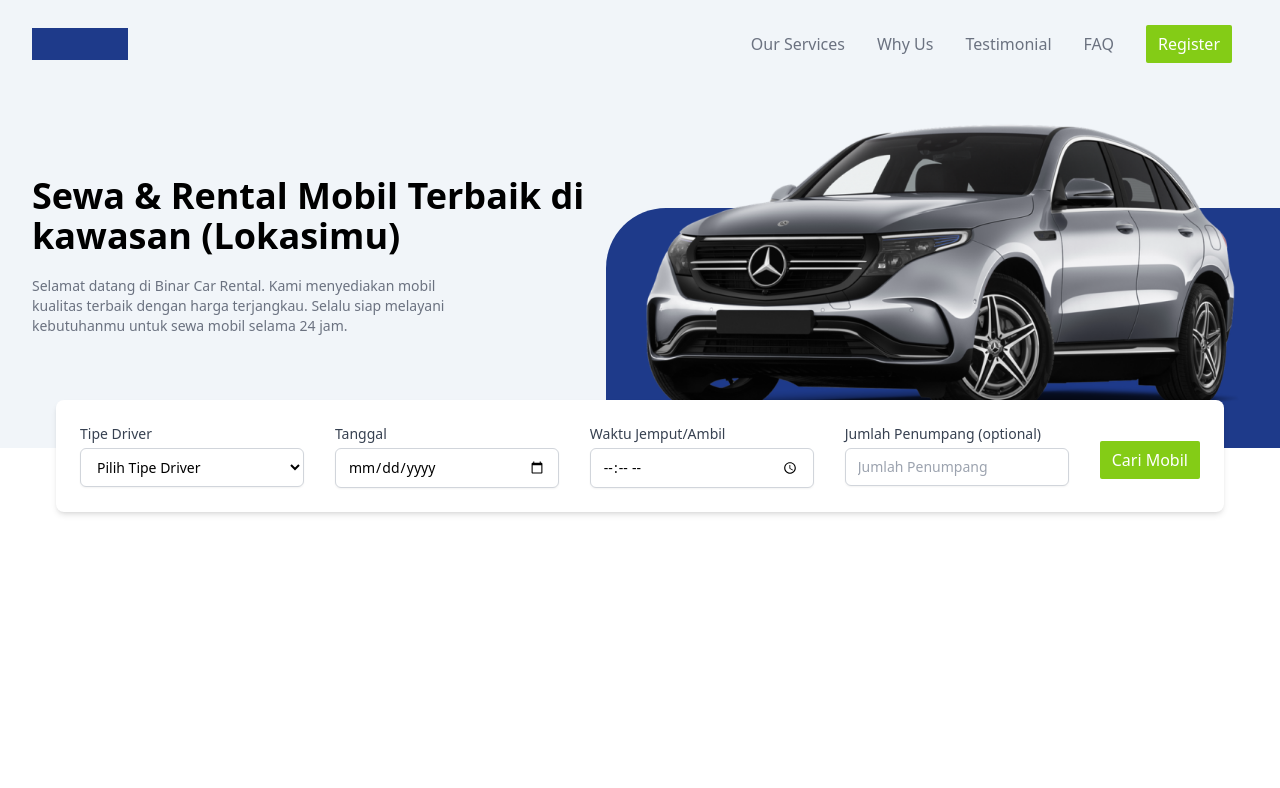
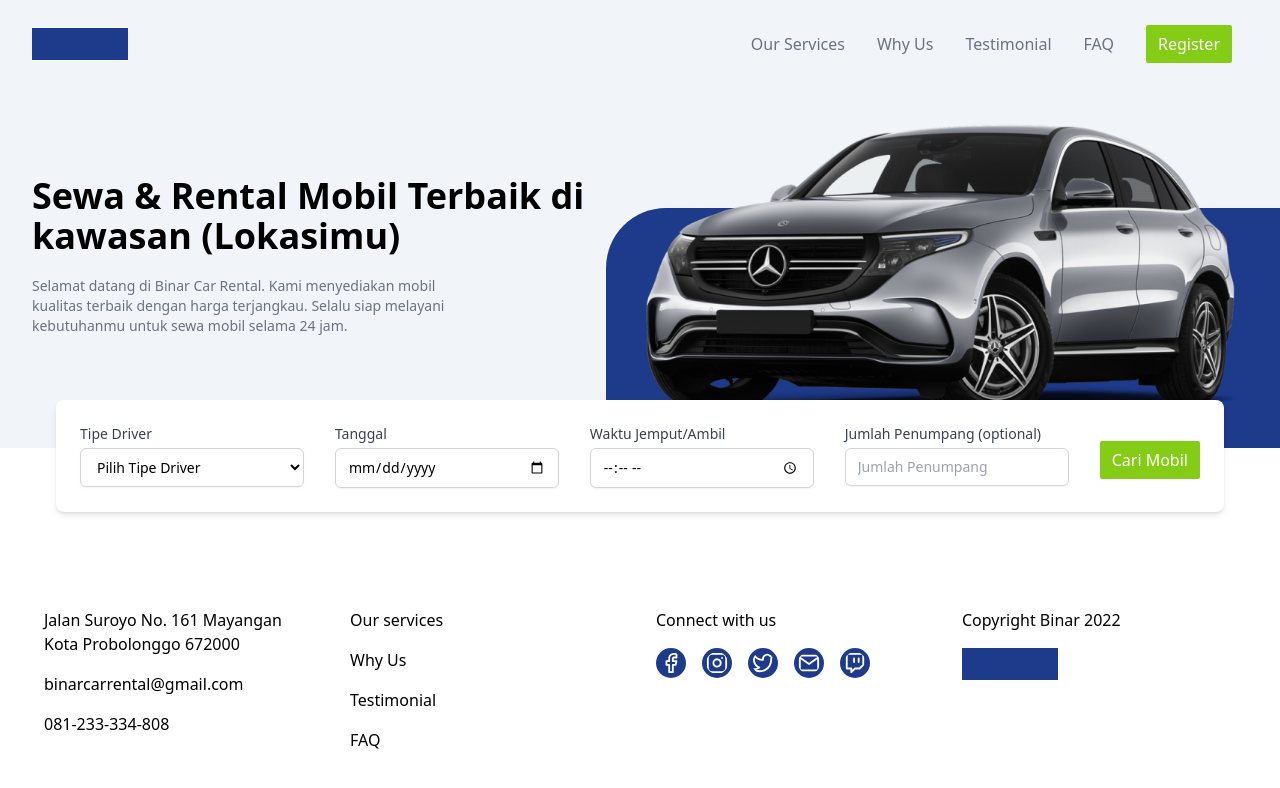
Before and after one commit to didapatria/kampus-merdeka2022, a React (Create React App) app in the folder challenge-04/: page / in a window 1280 px wide. Shown: the top 788 px of the page. Built offline with nearby package versions, Linux system fonts and the light colour scheme.

Commit message:
footer and install react icons

```diff
--- a/challenge-04/package.json
+++ b/challenge-04/package.json
@@ -10,6 +10,7 @@
     "@testing-library/user-event": "^13.5.0",
     "react": "^18.0.0",
     "react-dom": "^18.0.0",
+    "react-icons": "^4.3.1",
     "react-router": "^6.3.0",
     "react-router-dom": "^6.3.0",
     "react-scripts": "5.0.0",
--- /dev/null
+++ b/challenge-04/src/components/Footer.jsx
@@ -0,0 +1,39 @@
+import React from 'react'
+import { FiFacebook, FiInstagram, FiTwitter, FiMail, FiTwitch } from 'react-icons/fi'
+
+export default function Footer() {
+  return (
+    <footer className='max-w-7xl mx-auto'>
+      <div className='px-5 py-24 mx-2 flex flex-grow flex-wrap gap-y-10'>
+        <ul className='lg:w-1/4 md:w-1/2 w-full px-4'>
+          <li className='pb-4'>Jalan Suroyo No. 161 Mayangan Kota Probolonggo 672000</li>
+          <li className='pb-4'>binarcarrental@gmail.com</li>
+          <li className='pb-4'>081-233-334-808</li>
+        </ul>
+
+        <ul className='lg:w-1/4 md:w-1/2 w-full px-4'>
+          <li className='pb-4'><a href='#our-services' className=''>Our services</a></li>
+          <li className='pb-4'><a href='#why-us' className=''>Why Us</a></li>
+          <li className='pb-4'><a href='#testimonial' className=''>Testimonial</a></li>
+          <li className='pb-4'><a href='#faq' className=''>FAQ</a></li>
+        </ul>
+
+        <ul className='lg:w-1/4 md:w-1/2 w-full px-4'>
+          <li className='pb-4'>Connect with us</li>
+          <div className='flex'>
+            <FiFacebook className='bg-blue-900 text-white text-3xl p-1 mr-2 rounded-full' />
+            <FiInstagram className='bg-blue-900 text-white text-3xl p-1 mx-2 rounded-full' />
+            <FiTwitter className='bg-blue-900 text-white text-3xl p-1 mx-2 rounded-full' />
+            <FiMail className='bg-blue-900 text-white text-3xl p-1 mx-2 rounded-full' />
+            <FiTwitch className='bg-blue-900 text-white text-3xl p-1 ml-2 rounded-full' />
+          </div>
+        </ul>
+
+        <div className='lg:w-1/4 md:w-1/2 w-full px-4'>
+          <p className='pb-4'>Copyright Binar 2022</p>
+          <div className='h-8 w-24 bg-blue-900' />
+        </div>
+      </div>
+    </footer>
+  )
+}
--- a/challenge-04/src/pages/Home.jsx
+++ b/challenge-04/src/pages/Home.jsx
@@ -1,6 +1,7 @@
 import React, { Fragment } from 'react'
 import Navbar from '../components/Navbar'
 import Search from '../components/Search'
+import Footer from '../components/Footer'
 
 export default function Home() {
   return (
@@ -9,6 +10,7 @@ export default function Home() {
       <div className='-mt-12'>
         <Search />
       </div>
+      <Footer />
     </Fragment>
   )
 }
```
Also changed, not shown: 1 other file (tests, documents, lock files or other folders).
